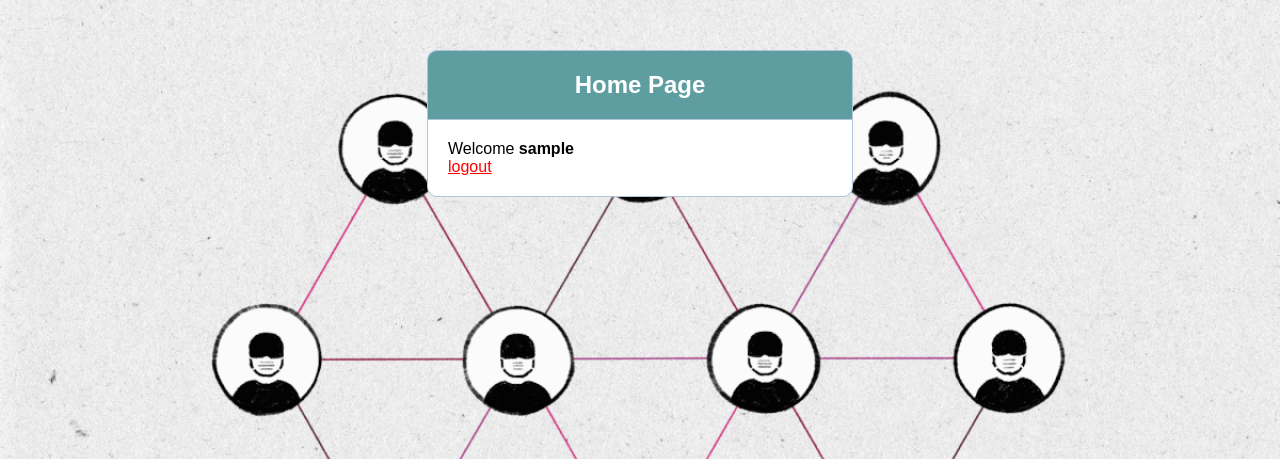
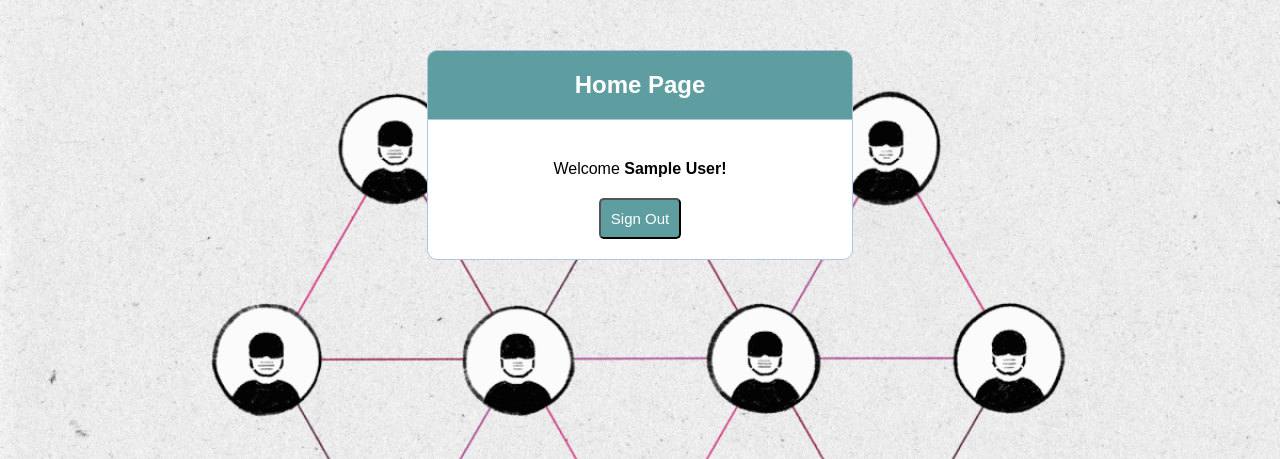
Before and after one commit to kcayme/web_dev, a PHP site: page / in a window 1280 px wide. Shown: the top 459 px of the page. Run offline with PHP 8.4, Linux system fonts and the light colour scheme; the visitor is signed in with stand-in values (Sample User, id 1).

Commit message:
added logos and sign out btn

```diff
--- a/index.php
+++ b/index.php
@@ -1,14 +1,14 @@
 <?php
   session_start();
 
-	/*
-  if (!isset($_SESSION['username'])) {
+  if (!isset($_SESSION['name'])) {
   	$_SESSION['msg'] = "You must log in first";
   	header('location: mode.php');
-  }*/
+  }
+
   if (isset($_GET['logout'])) {
   	session_destroy();
-  	unset($_SESSION['username']);
+  	unset($_SESSION['name']);
   	header("location: mode.php");
   }
 ?>
@@ -37,11 +37,13 @@
   	<?php endif ?>
 
     <!-- logged in user information -->
-    <?php  if (isset($_SESSION['username'])) : ?>
-    	<p>Welcome <strong>
-			<?php echo $_SESSION['username']; ?>
+    <?php  if (isset($_SESSION['name'])) : ?>
+    	<center><p class="welcome">Welcome <strong>
+			<?php echo $_SESSION['name'];
+					echo"!";?>
 		</strong></p>
-    	<p> <a href="index.php?logout='1'" style="color: red;">logout</a> </p>
+
+    	<button type="submit" class="signoutbtn" name="new_reg"><a href="index.php?logout='1'">Sign Out</a></button></center>
     <?php endif ?>
 </div>
 
--- a/mode.php
+++ b/mode.php
@@ -140,7 +140,7 @@ span.psw {
   <form class="modal-content animate" method="post" action="verify.php">
     <div class="imgcontainer">
       <span onclick="document.getElementById('id01').style.display='none'" class="close" title="Close Modal">&times;</span>
-      <img src="a.jpg" alt="Avatar" class="avatar">
+      <img src="Student.png" alt="Student" class="avatar" style="width:90px; height:90px;">
     </div>
 
     <div class="container">
@@ -162,7 +162,7 @@ span.psw {
   <form class="modal-content animate" action="verify.php" method="post">
     <div class="imgcontainer">
       <span onclick="document.getElementById('id02').style.display='none'" class="close" title="Close Modal">&times;</span>
-      <img src="c.jpg" alt="Avatar" class="avatar">
+      <img src="Faculty.png" alt="Faculty" class="avatar" style="width:90px; height:90px;">
     </div>
 
     <div class="container">
@@ -185,7 +185,7 @@ span.psw {
   <form class="modal-content animate" action="login.php" method="post">
     <div class="imgcontainer">
       <span onclick="document.getElementById('id03').style.display='none'" class="close" title="Close Modal">&times;</span>
-      <img src="f.jpg" alt="Avatar" class="avatar">
+      <img src="Guest.png" alt="Guest" class="avatar" style="width:90px; height:90px;">
     </div>
 
     <div class="container">
--- a/style.css
+++ b/style.css
@@ -53,6 +53,21 @@ form, .content {
   border: none;
   border-radius: 5px;
 }
+.signoutbtn {
+  padding: 10px;
+  font-size: 15px;
+  color: white;
+  background: #5F9EA0;
+  border-radius: 5px;
+}
+.welcome{
+  padding: 20px;
+}
+a {
+  text-decoration: none;
+  color: white;
+}
+
 .error {
   width: 92%;
   margin: 0px auto;
```
Also changed, not shown: Faculty.png (added), Guest.png (added), Student.png (added).
